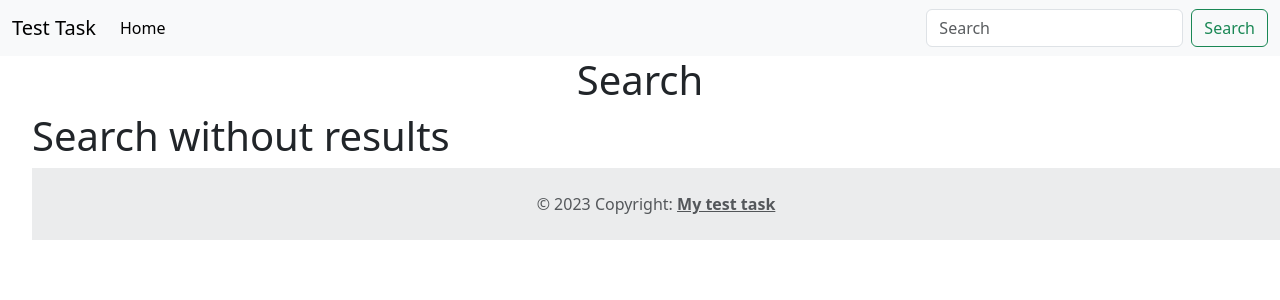
After one commit to deus99999/Test_employees_list, a Django app: page /search/ in a window 1280 px wide. The commit adds this page. Shown: the top 300 px of the page. Run offline with Django 4.2, Linux system fonts and the light colour scheme.

Commit message:
fix style

```diff
--- a/list/page/templates/page/base.html
+++ b/list/page/templates/page/base.html
@@ -40,6 +40,13 @@
 {% block content %}
 {% endblock %}
 
+<footer class="text-center text-lg-start bg-light text-muted">
+    <div class="text-center p-4" style="background-color: rgba(0, 0, 0, 0.05);">
+        © 2023 Copyright:
+    <a class="text-reset fw-bold" href="https://mdbootstrap.com/">My test task</a>
+  </div>
+</footer>
+
 
 <script src="https://cdn.jsdelivr.net/npm/bootstrap@5.3.0/dist/js/bootstrap.bundle.min.js" integrity="sha384-geWF76RCwLtnZ8qwWowPQNguL3RmwHVBC9FhGdlKrxdiJJigb/j/68SIy3Te4Bkz" crossorigin="anonymous"></script>
 </body>
--- /dev/null
+++ b/list/page/templates/page/search.html
@@ -0,0 +1,26 @@
+{% extends 'page/base.html' %}
+{% block title%}<title>Search</title>{% endblock %}
+
+{% block content %}
+<center>
+    <p class="h1">Search</p>
+</center>
+
+<ul>
+{% if results %}
+    {% for employee in results %}
+        <a class="list-group-item list-group-item-danger dropdown-toggle" href="#" role="button" data-bs-toggle="dropdown" aria-expanded="false">{{ employee.name }} - {{ employee.position }}</a>
+        <ul class="dropdown-menu">
+            <li><a class="dropdown-item" href="#">Manager: {{ employee.parent }}</a></li>
+            <li><a class="dropdown-item" href="#">{{ employee.email }}</a></li>
+            <li><a class="dropdown-item" href="#">Hiring date: {{ employee.hire_date }}</a></li>
+        </ul>
+    {% endfor %}
+</ul>
+{% else %}
+        <p class="h1">Search without results</p>
+{% endif %}
+
+
+
+{% endblock %}
```
Also changed, not shown: list/page/templates/page/index.html (+4 -4 lines), list/page/views.py (+0 -14 lines), list/db.sqlite3.
